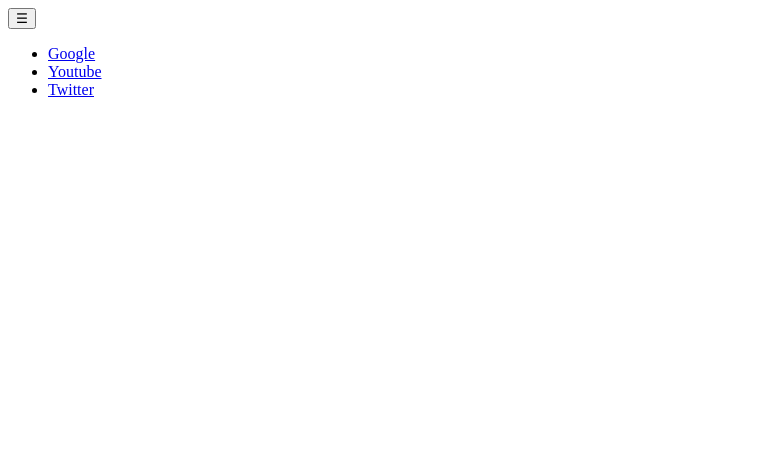
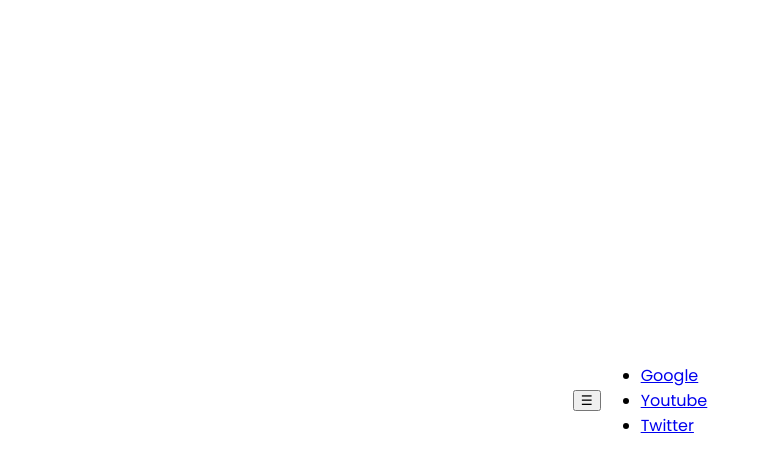
Before and after one commit to j3ffh95/hamburger, a plain HTML site: page index.html in a window 1280 px wide. Shown: the whole page, without its empty margins (0-762 px from the left). Drawn offline with Linux system fonts and the light colour scheme.

Commit message:
Styled the body

```diff
--- a/style.css
+++ b/style.css
@@ -1 +1,14 @@
 @import url("https://fonts.googleapis.com/css2?family=Poppins:wght@200;400;600&display=swap");
+
+* {
+  box-sizing: border-box;
+}
+
+body {
+  display: flex;
+  align-items: center;
+  justify-content: center;
+  font-family: "Poppins", sans-serif;
+  margin: 0;
+  min-height: 100vh;
+}
```
